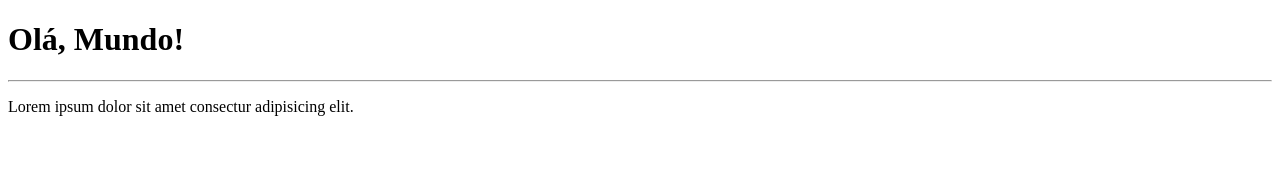
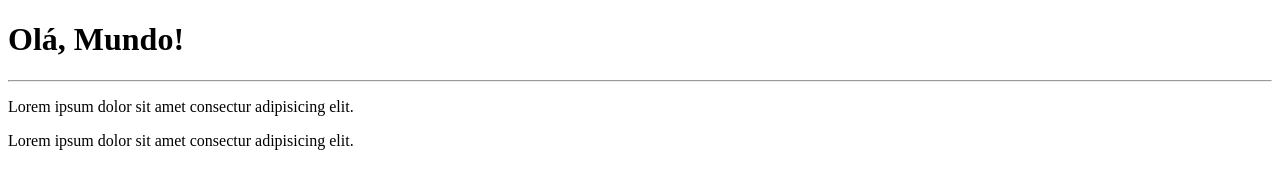
Before and after one commit to BielTI/Ola-Mundo-, a plain HTML site: page EXEMPLO-HTML/INDEX.HTML in a window 1280 px wide. Drawn offline with Linux system fonts and the light colour scheme.

Commit message:
add um paraga

```diff
--- a/EXEMPLO-HTML/INDEX.HTML
+++ b/EXEMPLO-HTML/INDEX.HTML
@@ -9,6 +9,7 @@
     <h1>Olá, Mundo!</h1>
 	<hr>
 	<p>Lorem ipsum dolor sit amet consectur adipisicing elit.</p>
+	<p>Lorem ipsum dolor sit amet consectur adipisicing elit.</p>
  </body>
 
 </html>
```
